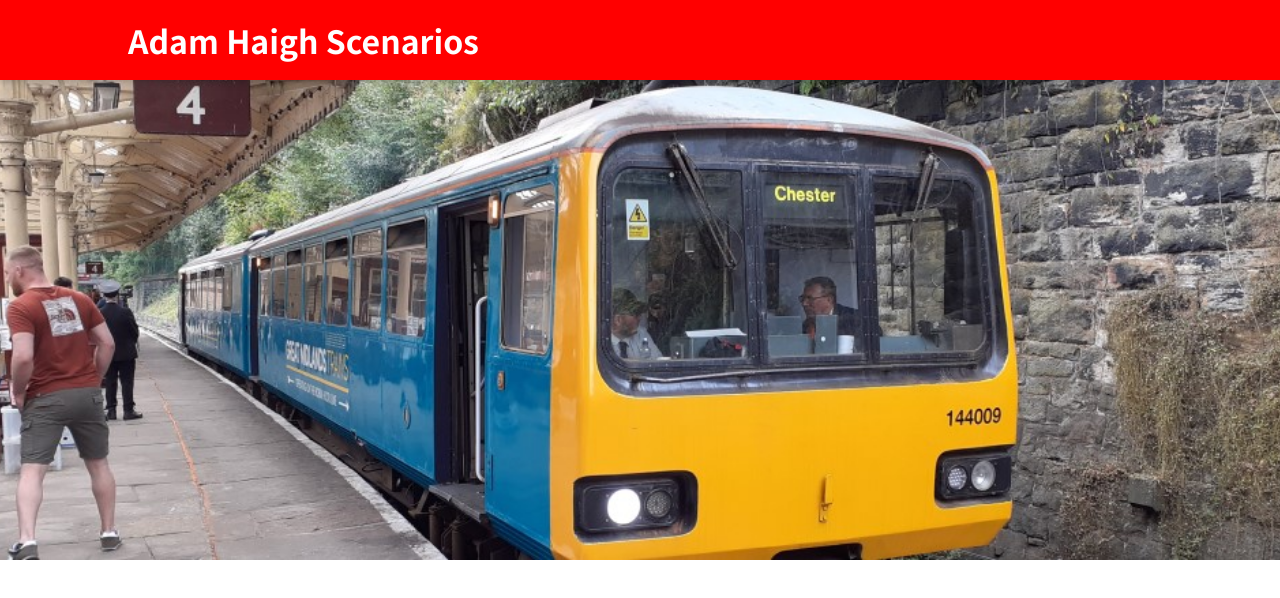
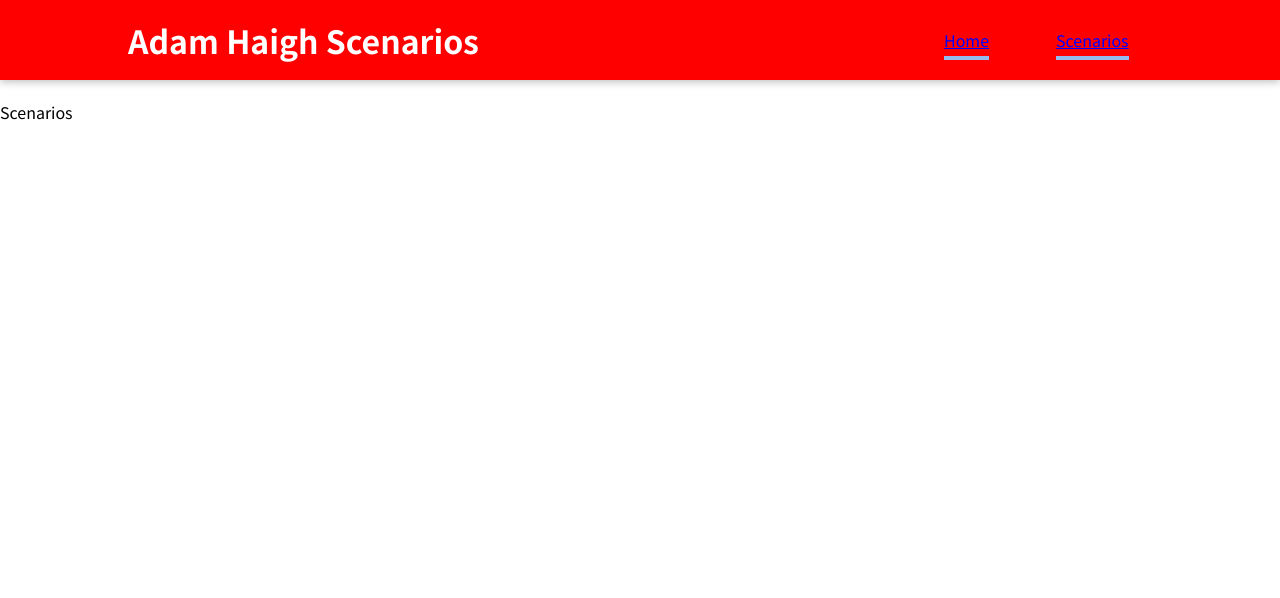
Before and after one commit to Adam377/adam-haigh-scenarios-website-prototype, a React (Create React App) app: page /scenarios in a window 1280 px wide. Shown: the top 598 px of the page. Built offline with nearby package versions, Linux system fonts and the light colour scheme.

Commit message:
added nav menu in header

```diff
--- a/package.json
+++ b/package.json
@@ -8,6 +8,7 @@
     "@testing-library/user-event": "^13.5.0",
     "react": "^18.2.0",
     "react-dom": "^18.2.0",
+    "react-router-dom": "^5.3.4",
     "react-scripts": "5.0.1",
     "web-vitals": "^2.1.4"
   },
--- a/src/App.js
+++ b/src/App.js
@@ -1,5 +1,10 @@
+import { Route, Switch } from 'react-router-dom';
+
+import ContentImageBlock from './components/Layout/Blocks/ContentImageBlock';
 import Header from './components/Layout/Header';
 import Masthead from './components/Layout/Masthead';
+import aboutMeImage from './assets/class319WBQ.JPG';
+import Scenarios from './components/Screens/Scenarios';
 
 function App() {
   return (
@@ -7,7 +12,11 @@ function App() {
       <Header />
       <Masthead />
       <main>
-
+        <Switch>
+          <Route path="/scenarios">
+            <Scenarios />
+          </Route>
+        </Switch>
       </main>
     </div>
   );
--- /dev/null
+++ b/src/components/Layout/Blocks/ContentImageBlock.js
@@ -0,0 +1,20 @@
+import { Fragment } from 'react';
+import classes from './ContentImageBlock.module.css';
+
+const ContentImageBlock = (props) => {
+    return (
+        <Fragment>
+            <div className={classes.title}>
+                {props.children}
+            </div>
+            <div className={classes.content}>
+
+            </div>
+            <img className={classes.image}>
+
+            </img>
+        </Fragment>
+    );
+};
+
+export default ContentImageBlock;
--- /dev/null
+++ b/src/components/Layout/Blocks/ContentImageBlock.module.css
@@ -0,0 +1,11 @@
+.title {
+    color: red;
+}
+
+.content {
+    color: blue;
+}
+
+.image {
+    width: 10rem;
+}
--- a/src/components/Layout/Header.js
+++ b/src/components/Layout/Header.js
@@ -1,4 +1,5 @@
 import { Fragment } from "react";
+import { NavLink } from "react-router-dom";
 
 import classes from './Header.module.css';
 
@@ -7,6 +8,16 @@ const Header = () => {
         <Fragment>
             <header className={classes.header}>
                 <h1>Adam Haigh Scenarios</h1>
+                <nav>
+                    <ul>
+                        <li>
+                            <NavLink activeClassName={classes.active} to="/">Home</NavLink>
+                        </li>
+                        <li>
+                            <NavLink activeClassName={classes.active} to="/scenarios">Scenarios</NavLink>
+                        </li>
+                    </ul>
+                </nav>
             </header>
         </Fragment>
     );
--- a/src/components/Layout/Header.module.css
+++ b/src/components/Layout/Header.module.css
@@ -13,3 +13,23 @@
     width: 100%;
     z-index: 10;
 }
+
+.header li {
+    margin: 0 1rem;
+    width: 5rem;
+}
+
+.header ul {
+    display: flex;
+    justify-content: space-between;
+    list-style: none;
+    padding: 0;
+}
+
+.header a:hover,
+.header a:active,
+.header a.active {
+    border-bottom: 4px solid #95bcf0;
+    color: blue;
+    padding-bottom: 0.25rem;
+}
--- a/src/components/Layout/Masthead.js
+++ b/src/components/Layout/Masthead.js
@@ -1,4 +1,5 @@
 import { Fragment } from "react";
+import { Route, Switch } from "react-router-dom";
 
 import classes from './Masthead.module.css';
 import mastheadImage from '../../assets/class144Bury.jpg';
@@ -6,9 +7,13 @@ import mastheadImage from '../../assets/class144Bury.jpg';
 const Masthead = () => {
     return(
         <Fragment>
-            <div className={classes.masthead}>
-                <img src={mastheadImage} alt=""/>
-            </div>
+            <Switch>
+                <Route path="/" exact>
+                    <div className={classes.masthead}>
+                        <img src={mastheadImage} alt=""/>
+                    </div>
+                </Route>
+            </Switch>
         </Fragment>
     );
 };
--- /dev/null
+++ b/src/components/Screens/Scenarios.js
@@ -0,0 +1,9 @@
+import classes from './Scenarios.module.css';
+
+const Scenarios = () => {
+    return(
+        <div className={classes.content}>Scenarios</div>
+    );
+};
+
+export default Scenarios;
--- /dev/null
+++ b/src/components/Screens/Scenarios.module.css
@@ -0,0 +1,3 @@
+.content {
+    padding-top: 100px;
+}
--- a/src/index.js
+++ b/src/index.js
@@ -1,7 +1,12 @@
 import ReactDOM from 'react-dom/client';
+import { BrowserRouter } from 'react-router-dom';
 
 import './index.css';
 import App from './App';
 
 const root = ReactDOM.createRoot(document.getElementById('root'));
-root.render(<App />);
+root.render(
+    <BrowserRouter>
+        <App />
+    </BrowserRouter>
+);
```
Also changed, not shown: 2 other files (tests, documents, lock files or other folders).
